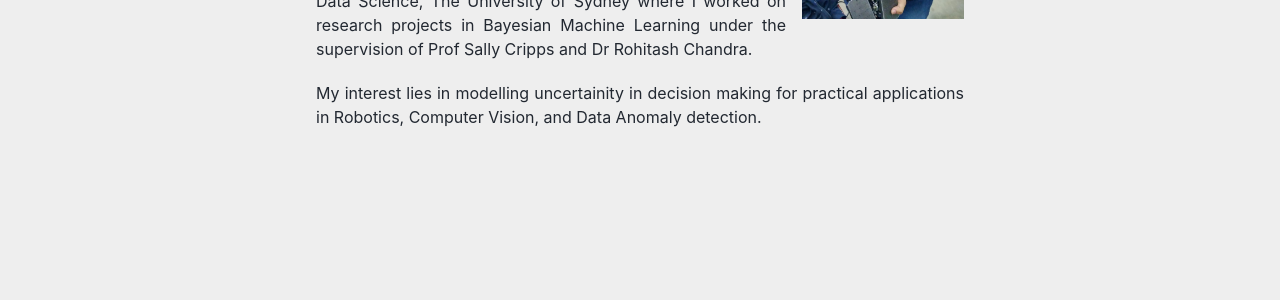
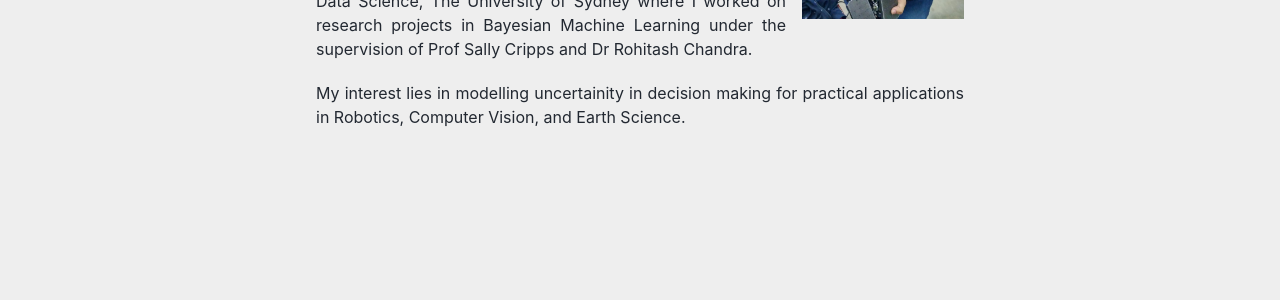
Before and after one commit to arpit-kapoor/arpit-kapoor.github.io, a Jekyll site: the page built from _pages/about.md, in a window 1280 px wide. Shown: the part 366-666 px from the top of the page. Built offline with Jekyll 4.4.1, drawn with Linux system fonts in a browser that asks for light colours; cached includes are drawn as plain includes.

Commit message:
Update about section

```diff
--- a/_pages/about.md
+++ b/_pages/about.md
@@ -20,5 +20,5 @@ I received my undergraduate degree in Computer Science and Engineering in 2019.
 I previously was a research intern at Centre for Translational Data Science, The University of Sydney where I worked on research projects in Bayesian Machine Learning under the supervision of Prof Sally Cripps and Dr Rohitash Chandra.
 {: .text-justify}
 
-My interest lies in modelling uncertainity in decision making for practical applications in Robotics, Computer Vision, and Data Anomaly detection.
+My interest lies in modelling uncertainity in decision making for practical applications in Robotics, Computer Vision, and Earth Science.
 {: .text-justify}
```
